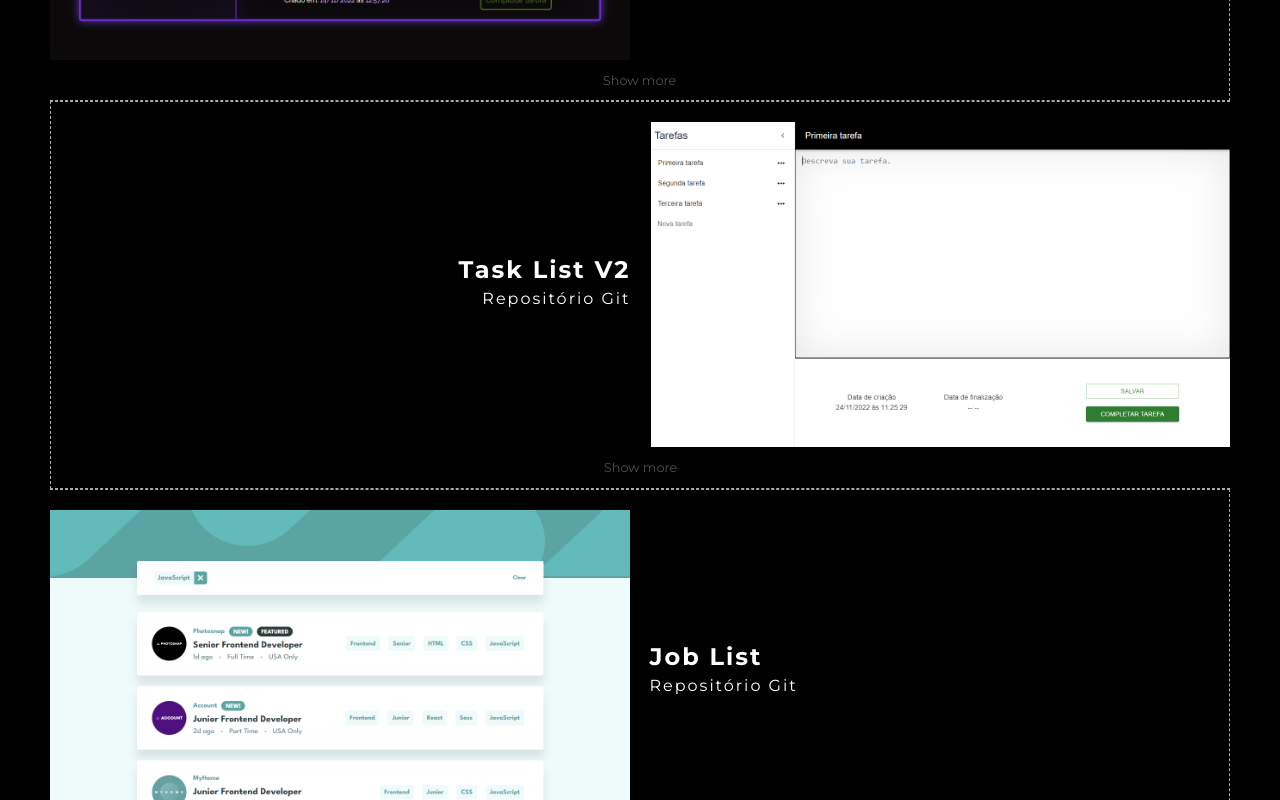
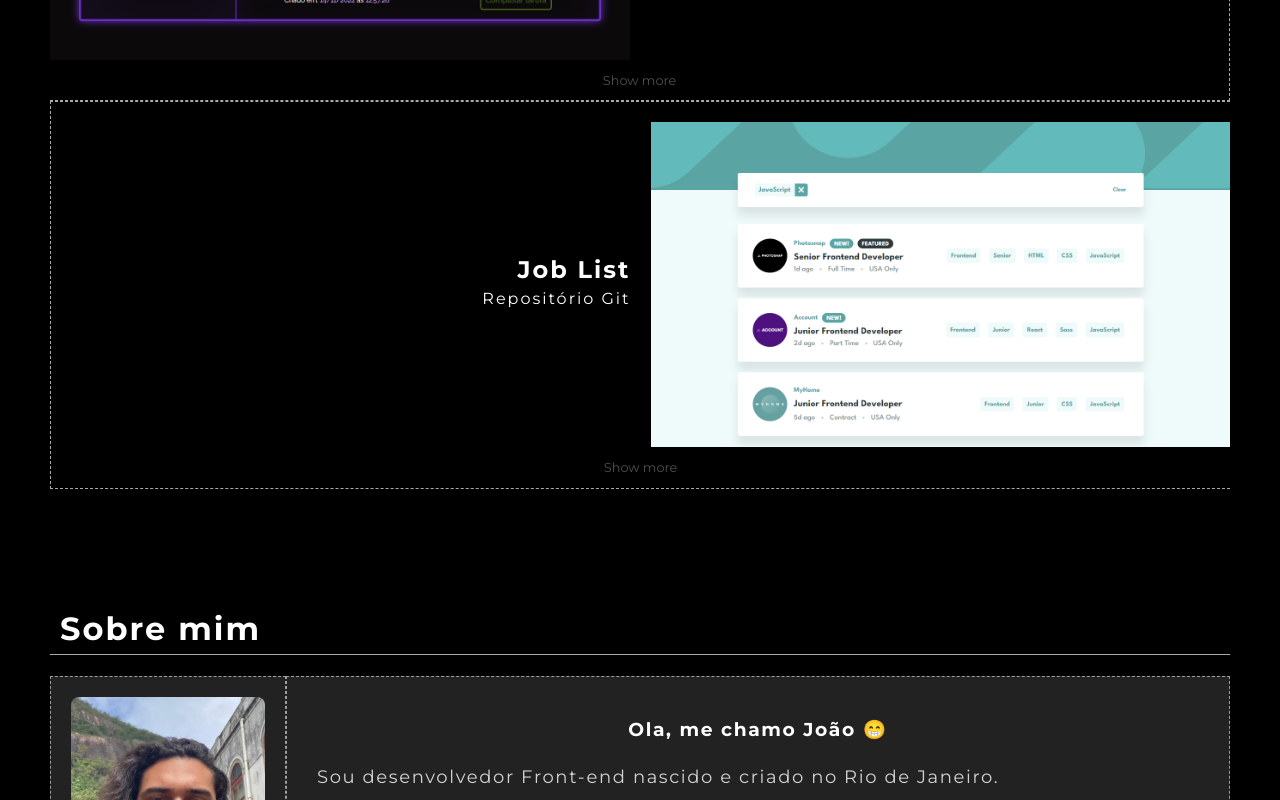
Before and after one commit to Jp-bruno/CurriculoSiteV2, a Next.js app: page / in a window 1280 px wide. Shown: the part 2440-3240 px from the top of the page. Built offline with nearby package versions, Linux system fonts and the light colour scheme.

Commit message:
commented task list v2

```diff
--- a/components/Sections/Section5.tsx
+++ b/components/Sections/Section5.tsx
@@ -51,14 +51,14 @@ const cardsData = [
     description: "Uma lista de tarefas que utiliza principalmente dos hooks useContext e useState do ReactJS, entre outros hooks.",
     techs: ["HTML", "CSS", "JavaScript", "ReactJS"],
   },
-  {
-    title: "Task List V2",
-    projectUrl: "https://jp-bruno.github.io/taskListV2/",
-    previewImg: "/tasklistv2.png",
-    gitUrl: "https://github.com/Jp-bruno/taskListV2",
-    description: "Uma versão aprimorada da lista de tarefas acima.",
-    techs: ["HTML", "CSS", "JavaScript", "ReactJS", "Emotion", "Material-UI"],
-  },
+  // {
+  //   title: "Task List V2",
+  //   projectUrl: "https://jp-bruno.github.io/taskListV2/",
+  //   previewImg: "/tasklistv2.png",
+  //   gitUrl: "https://github.com/Jp-bruno/taskListV2",
+  //   description: "Uma versão aprimorada da lista de tarefas acima.",
+  //   techs: ["HTML", "CSS", "JavaScript", "ReactJS", "Emotion", "Material-UI"],
+  // },
   {
     title: "Job List",
     projectUrl: "https://jp-bruno.github.io/JobList/",
```
